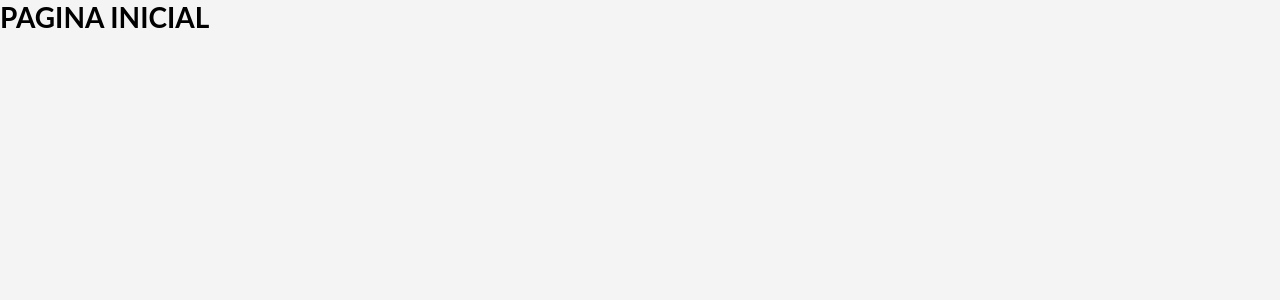
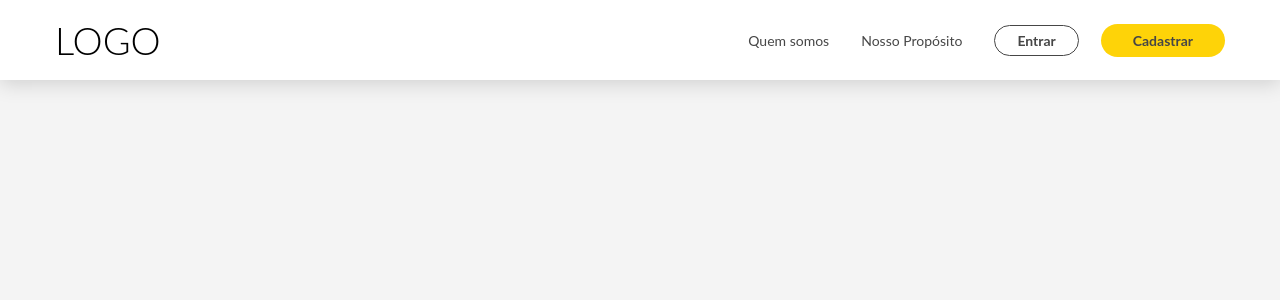
Before and after one commit to MarcosWillianR/hack-for-good, a React (Create React App) app: page / in a window 1280 px wide. Shown: the top 300 px of the page. Built offline with nearby package versions, Linux system fonts and the light colour scheme; no server answers.

Commit message:
initial page header

```diff
--- a/package.json
+++ b/package.json
@@ -16,6 +16,7 @@
     "react": "^16.13.1",
     "react-dom": "^16.13.1",
     "react-input-mask": "^3.0.0-alpha.2",
+    "react-perfect-scrollbar": "^1.5.8",
     "react-router-dom": "^5.1.2",
     "react-scripts": "3.4.1",
     "reactotron-react-js": "^3.3.7",
--- a/src/components/Form/Input/styles.js
+++ b/src/components/Form/Input/styles.js
@@ -2,4 +2,10 @@ import styled from 'styled-components';
 
 export const Container = styled.div``;
 
-export const ErrorMessage = styled.span``;
+export const ErrorMessage = styled.span`
+  color: #ff2626;
+  display: block;
+  font-size: 14px !important;
+
+  margin: 0 0 12px 12px;
+`;
--- /dev/null
+++ b/src/pages/Home/Header/index.js
@@ -0,0 +1,38 @@
+import React from 'react';
+import { useHistory, Link } from 'react-router-dom';
+
+import {
+  Sessions,
+  Header,
+  HeaderWrapper,
+  LoginButton,
+  RegiterButton,
+} from './styles';
+
+import { Wrapper } from '~/styles/default';
+
+export default function HeaderComponent() {
+  const history = useHistory();
+
+  return (
+    <Header>
+      <Wrapper>
+        <HeaderWrapper>
+          <span>Logo</span>
+
+          <Sessions>
+            <Link to="/teste">Quem somos</Link>
+            <Link to="/teste">Nosso Propósito</Link>
+
+            <LoginButton onClick={() => history.push('/login')}>
+              Entrar
+            </LoginButton>
+            <RegiterButton onClick={() => history.push('/signup')}>
+              Cadastrar
+            </RegiterButton>
+          </Sessions>
+        </HeaderWrapper>
+      </Wrapper>
+    </Header>
+  );
+}
--- /dev/null
+++ b/src/pages/Home/Header/styles.js
@@ -0,0 +1,69 @@
+import styled from 'styled-components';
+import { darken } from 'polished';
+
+export const Header = styled.div`
+  height: 80px;
+  padding: 22px 32px;
+
+  background: #fff;
+  box-shadow: 0 3px 20px rgba(0, 0, 0, 0.16);
+  position: relative;
+  z-index: 999;
+`;
+
+export const HeaderWrapper = styled.div`
+  height: 100%;
+  display: flex;
+  align-items: center;
+  justify-content: space-between;
+
+  span {
+    font-size: 38px;
+    font-weight: 300;
+    text-transform: uppercase;
+  }
+`;
+
+export const Sessions = styled.div`
+  a {
+    margin-right: 32px;
+    color: #464646;
+
+    transition: color 0.2s;
+    &:hover {
+      color: #fed308;
+    }
+  }
+`;
+
+export const LoginButton = styled.button`
+  background: transparent;
+  margin-right: 22px;
+  padding: 6px 22px;
+  border-radius: 50px;
+  border: 1px solid #464646;
+  color: #464646;
+  font-weight: bold;
+
+  transition: background-color 0.2s;
+
+  &:hover {
+    background-color: #fed308;
+    border-color: transparent;
+  }
+`;
+
+export const RegiterButton = styled.button`
+  background: #fed308;
+  padding: 8px 32px;
+  border-radius: 50px;
+  border: 0;
+  color: #464646;
+  font-weight: bold;
+
+  transition: background-color 0.2s;
+
+  &:hover {
+    background-color: ${darken(0.03, '#fed308')};
+  }
+`;
--- /dev/null
+++ b/src/pages/Home/index.js
@@ -0,0 +1,16 @@
+import React from 'react';
+import { Link } from 'react-router-dom';
+
+import {} from './styles';
+
+import Header from './Header';
+
+import { Wrapper } from '~/styles/default';
+
+export default function Home() {
+  return (
+    <>
+      <Header />
+    </>
+  );
+}
--- /dev/null
+++ b/src/pages/Home/styles.js
@@ -0,0 +1,2 @@
+import styled from 'styled-components';
+import { darken } from 'polished';
--- a/src/pages/SignIn/index.js
+++ b/src/pages/SignIn/index.js
@@ -19,7 +19,7 @@ export default function Company() {
   return (
     <Container>
       <Form ref={formRef} onSubmit={handleSubmit}>
-        <span>LOGO</span>
+        <strong>LOGO</strong>
         <Input type="email" name="email" placeholder="e-mail" />
         <Input type="password" name="password" placeholder="senha" />
 
--- a/src/pages/SignIn/styles.js
+++ b/src/pages/SignIn/styles.js
@@ -7,7 +7,8 @@ export const Container = styled.div`
   display: flex;
   justify-content: center;
   align-items: center;
-  margin: 0 12px;
+  background: #f4f4f4;
+  padding: 0 12px;
 
   form {
     width: 100%;
@@ -25,7 +26,7 @@ export const Container = styled.div`
 
     padding: 60px;
 
-    span {
+    strong {
       text-align: center;
       margin-bottom: 42px;
 
@@ -41,17 +42,14 @@ export const Container = styled.div`
       box-shadow: 0 3px 16px rgba(0, 0, 0, 0.16);
       border: 0;
 
+      margin-bottom: 22px;
+
       &::placeholder {
         font-weight: bold;
       }
     }
 
-    input[type='email'] {
-      margin-bottom: 42px;
-    }
-
     a {
-      margin-top: 21px;
       align-self: flex-end;
       color: #464646;
     }
--- a/src/routes/index.js
+++ b/src/routes/index.js
@@ -2,6 +2,7 @@ import React from 'react';
 import { Switch, BrowserRouter } from 'react-router-dom';
 import Route from './Route';
 
+import Home from '~/pages/Home';
 import SignIn from '~/pages/SignIn';
 import SignUp from '~/pages/SignUp';
 
@@ -11,7 +12,7 @@ export default function Routes() {
   return (
     <BrowserRouter>
       <Switch>
-        <Route path="/" exact component={() => <h1>PAGINA INICIAL</h1>} />
+        <Route path="/" exact component={Home} />
 
         <Route path="/login" component={SignIn} />
         <Route path="/signup" component={SignUp} />
--- a/src/pages/_layouts/default/styles.js
+++ b/src/styles/default.js
@@ -1,6 +1,8 @@
 import styled from 'styled-components';
 
 export const Wrapper = styled.div`
-  background: #eee;
+  width: 100%;
   height: 100%;
+  max-width: 1170px;
+  margin: 0 auto;
 `;
--- a/src/styles/global.js
+++ b/src/styles/global.js
@@ -1,4 +1,6 @@
 import { createGlobalStyle } from 'styled-components';
+
+import 'react-perfect-scrollbar/dist/css/styles.css';
 
 export default createGlobalStyle`
   @import url('https://fonts.googleapis.com/css2?family=Lato:wght@300;400;700&display=swap');
```
Also changed, not shown: 1 other file (tests, documents, lock files or other folders).
